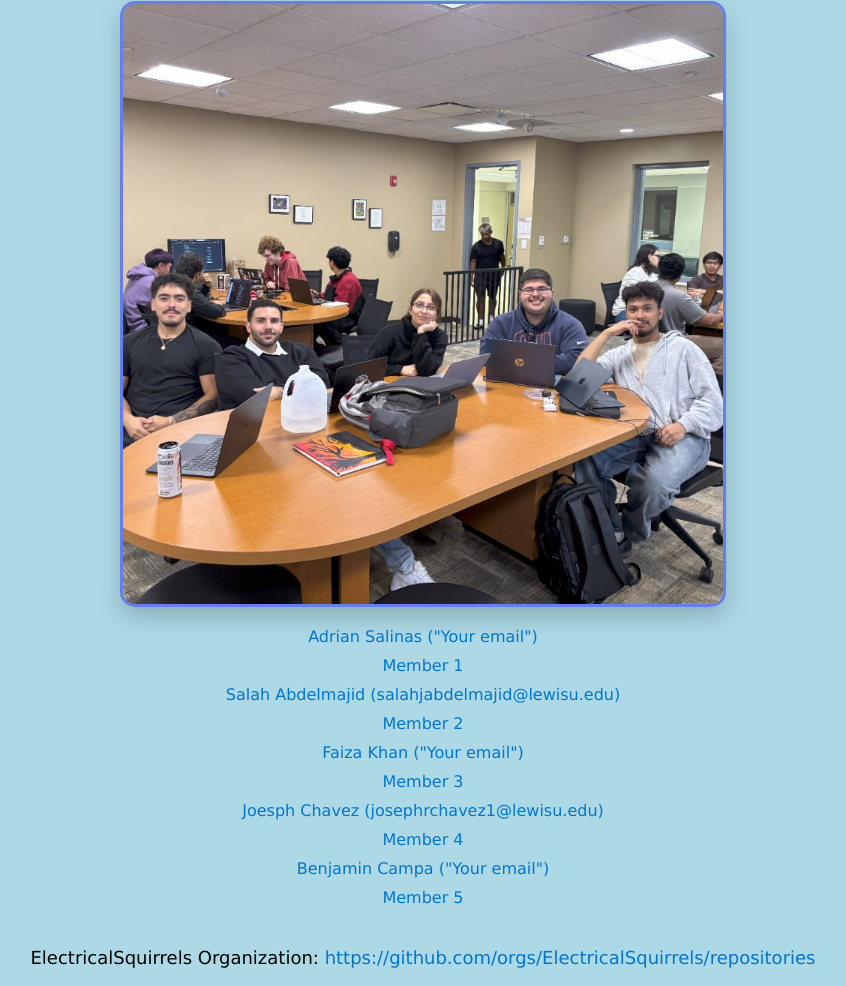
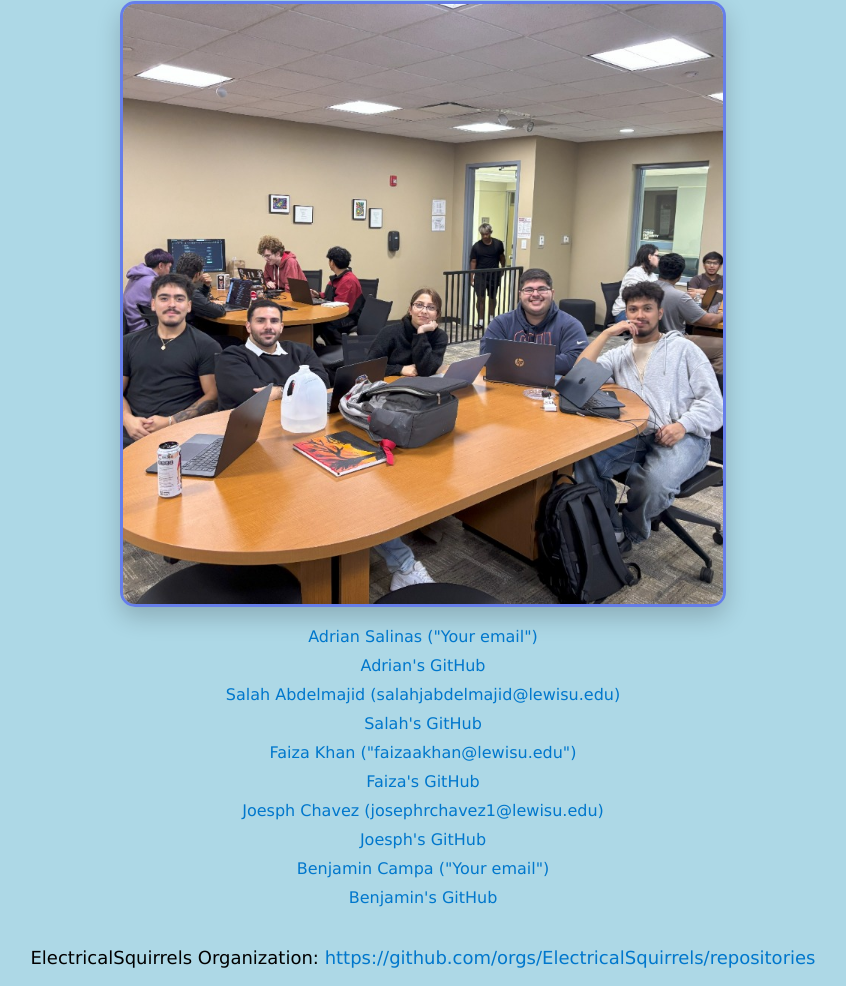
Before and after one commit to ElectricalSquirrels/gtkeot-and-hirc, a plain HTML site: page index.html in a window 1280 px wide. Shown: the part 343-1329 px from the top of the page, without its empty margins (217-1063 px from the left). Drawn offline with Linux system fonts and the light colour scheme.

Commit message:
Updated my info, and added target blank page for when clicking on links.

```diff
--- a/index.html
+++ b/index.html
@@ -26,21 +26,21 @@
     </map>
 
     <ul>
-      <li><a href="(Your github)">Adrian Salinas ("Your email")</a></li>
-      <li><a href="(Your getting to know me page)">Member 1</a></li>
-      <li><a href="https://github.com/salahmajid">Salah Abdelmajid (salahjabdelmajid@lewisu.edu)</a></li>
-      <li><a href="https://salahmajid.github.io/me/">Member 2</a></li>
-      <li><a href="(Your github)">Faiza Khan ("Your email")</a></li>
-      <li><a href="(Your getting to know me page)">Member 3</a></li>
-      <li><a href="https://github.com/Jchave2000">Joesph Chavez (josephrchavez1@lewisu.edu)</a></li>
-      <li><a href="https://jchave2000.github.io/Me/">Member 4</a></li>
-      <li><a href="(Your github)">Benjamin Campa ("Your email")</a></li>
-      <li><a href="(Your getting to know me page)">Member 5</a></li>
+      <li><a href="(Your github)" target="_blank">Adrian Salinas ("Your email")</a></li>
+      <li><a href="(Your getting to know me page)" target="_blank">Adrian's GitHub</a></li>
+      <li><a href="https://github.com/salahmajid" target="_blank">Salah Abdelmajid (salahjabdelmajid@lewisu.edu)</a></li>
+      <li><a href="https://salahmajid.github.io/me/" target="_blank">Salah's GitHub</a></li>
+      <li><a href="https://faizak2521.github.io/introductions-2024/" target="_blank">Faiza Khan ("faizaakhan@lewisu.edu")</a></li>
+      <li><a href="https://github.com/faizak2521" target="_blank">Faiza's GitHub</a></li>
+      <li><a href="https://github.com/Jchave2000" target="_blank">Joesph Chavez (josephrchavez1@lewisu.edu)</a></li>
+      <li><a href="https://jchave2000.github.io/Me/" target="_blank">Joesph's GitHub</a></li>
+      <li><a href="(Your github)" target="_blank">Benjamin Campa ("Your email")</a></li>
+      <li><a href="(Your getting to know me page)" target="_blank">Benjamin's GitHub</a></li>
     </ul>
 
     <section id="repository-and-backlogs">
       <p style="font-size: large;">ElectricalSquirrels Organization: <a
-          href="https://github.com/orgs/ElectricalSquirrels/repositories">https://github.com/orgs/ElectricalSquirrels/repositories</a>
+          href="https://github.com/orgs/ElectricalSquirrels/repositories" target="_blank">https://github.com/orgs/ElectricalSquirrels/repositories</a>
       </p>
     </section>
   </main>
```
